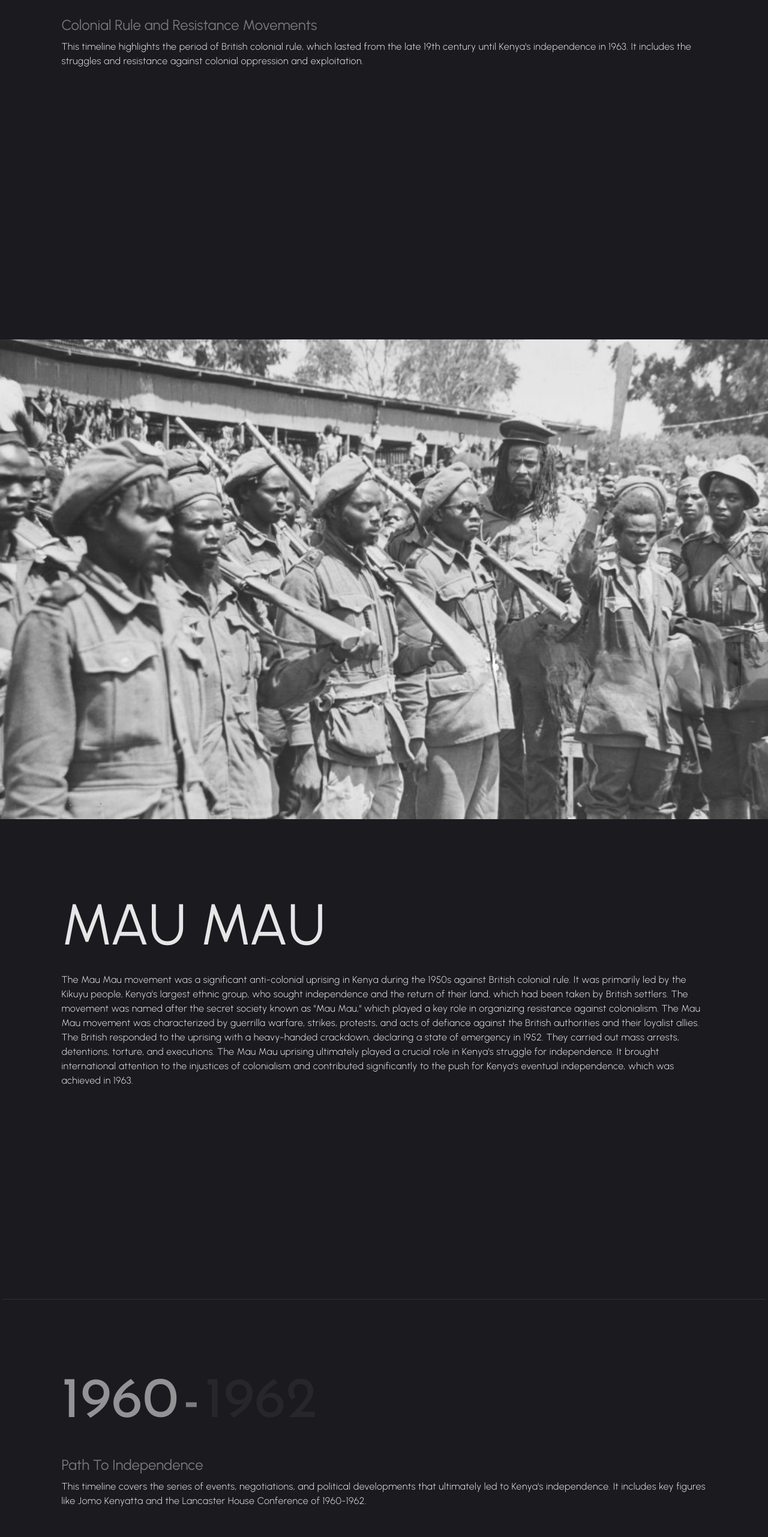
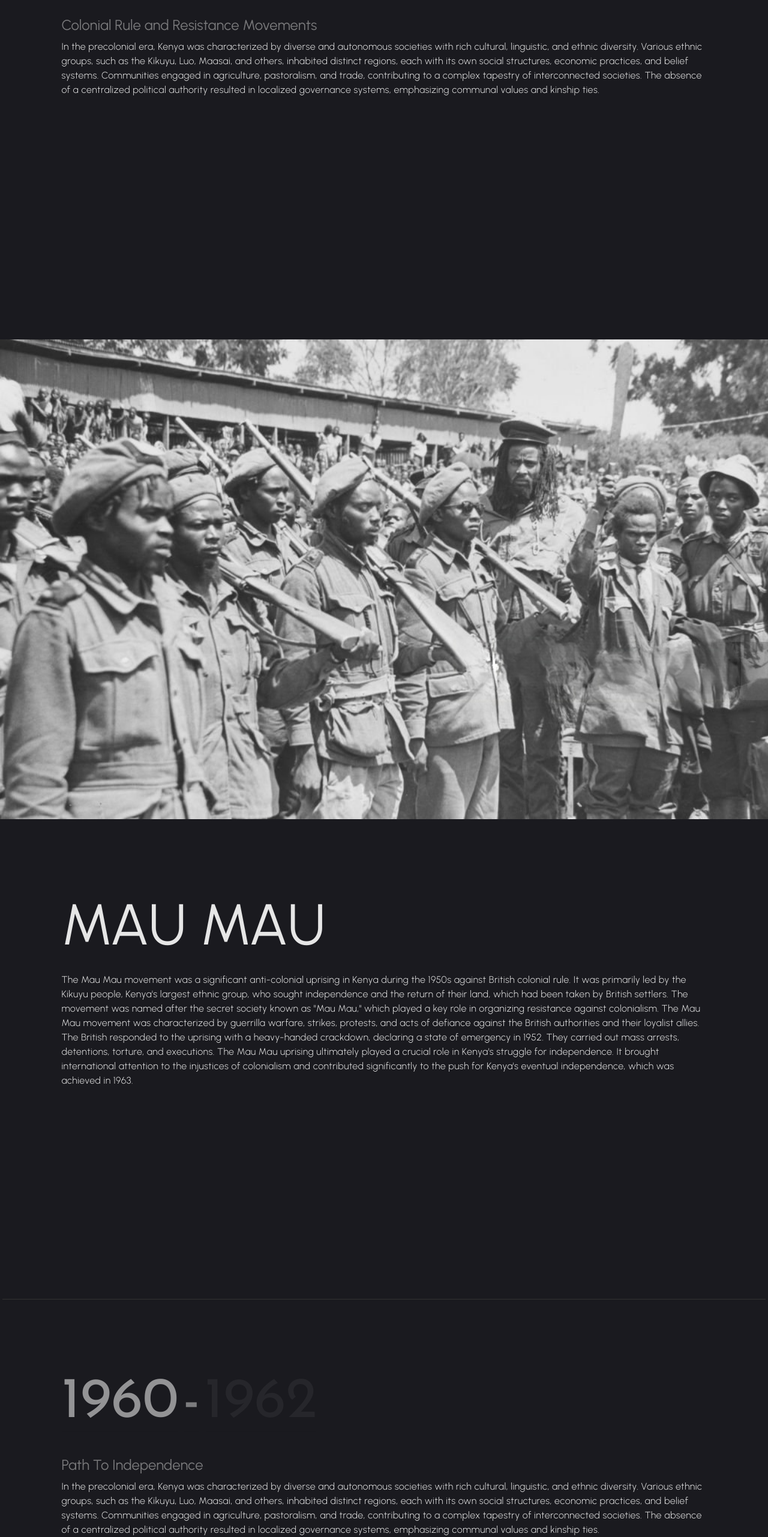
Before and after one commit to jmoseka/jamhuriday, a Next.js app: page / in a window 1280 px wide. Shown: the part 2886-5449 px from the top of the page at 60% size. Built offline with nearby package versions, Linux system fonts and the light colour scheme.

Commit message:
change length of text

```diff
--- a/app/page.js
+++ b/app/page.js
@@ -111,7 +111,7 @@ export default function Home() {
           <IntroText
             title="1900 - 1963"
             subtitle="Colonial Rule and Resistance Movements"
-            desc="This timeline highlights the period of British colonial rule, which lasted from the late 19th century until Kenya's independence in 1963. It includes the struggles and resistance against colonial oppression and exploitation."
+            desc="In the precolonial era, Kenya was characterized by diverse and autonomous societies with rich cultural, linguistic, and ethnic diversity. Various ethnic groups, such as the Kikuyu, Luo, Maasai, and others, inhabited distinct regions, each with its own social structures, economic practices, and belief systems. Communities engaged in agriculture, pastoralism, and trade, contributing to a complex tapestry of interconnected societies. The absence of a centralized political authority resulted in localized governance systems, emphasizing communal values and kinship ties."
           />
         </div>
 
@@ -144,7 +144,7 @@ export default function Home() {
         <IntroText
           title="1960 - 1962"
           subtitle="Path To Independence"
-          desc="This timeline covers the series of events, negotiations, and political developments that ultimately led to Kenya's independence. It includes key figures like Jomo Kenyatta and the Lancaster House Conference of 1960-1962."
+          desc="In the precolonial era, Kenya was characterized by diverse and autonomous societies with rich cultural, linguistic, and ethnic diversity. Various ethnic groups, such as the Kikuyu, Luo, Maasai, and others, inhabited distinct regions, each with its own social structures, economic practices, and belief systems. Communities engaged in agriculture, pastoralism, and trade, contributing to a complex tapestry of interconnected societies. The absence of a centralized political authority resulted in localized governance systems, emphasizing communal values and kinship ties."
         />
 
         <div className='flex flex-col gap-3 md:flex-row pt-10'>
@@ -174,7 +174,7 @@ export default function Home() {
         <IntroText
           title="December 12, 1964"
           subtitle="Jamhuri Day Declaration"
-          desc="This timeline celebrates the day the Kenyan flag was raised, and the country's first president, Jomo Kenyatta, took office. These timelines provide a historical context for the significance of Jamhuri Day and help Kenyans reflect on the journey toward self-governance and the birth of their republic."
+          desc="In the precolonial era, Kenya was characterized by diverse and autonomous societies with rich cultural, linguistic, and ethnic diversity. Various ethnic groups, such as the Kikuyu, Luo, Maasai, and others, inhabited distinct regions, each with its own social structures, economic practices, and belief systems. Communities engaged in agriculture, pastoralism, and trade, contributing to a complex tapestry of interconnected societies. The absence of a centralized political authority resulted in localized governance systems, emphasizing communal values and kinship ties."
         />
 
         <div>
```
